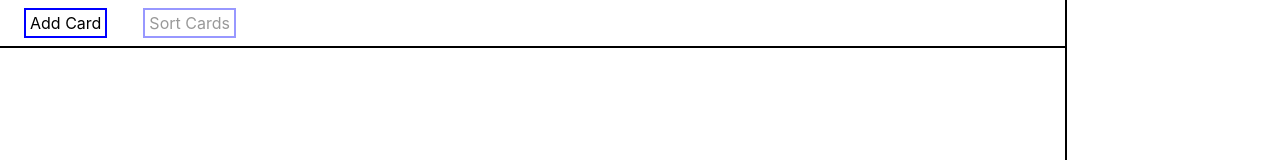
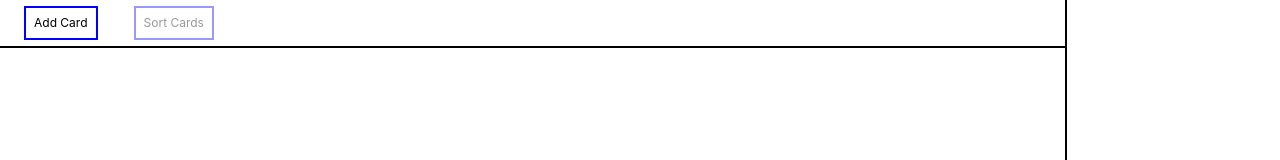
Before and after one commit to KolyaHarutyunyan/SolicyDeveloperTask, a React (Create React App) app: page / in a window 1280 px wide. Shown: the top 160 px of the page. Built offline with nearby package versions, Linux system fonts and the light colour scheme.

Commit message:
Update Button.css & Card.css

```diff
--- a/src/components/Button.css
+++ b/src/components/Button.css
@@ -3,10 +3,11 @@
     display: flex;
     justify-content: center;
     align-items: center;
-    padding: 4px;
+    padding: 8px;
     background-color: inherit;
     cursor: pointer;
     color: black;
+    font-size: 12px;
     opacity: 1;
     transition: all 0.2s linear;
 }
--- a/src/components/Card.css
+++ b/src/components/Card.css
@@ -16,6 +16,7 @@
     border: none;
     padding: 0;
     color: black;
+    font-size: 16px;
 }
 
 .remove-button:hover {
```
